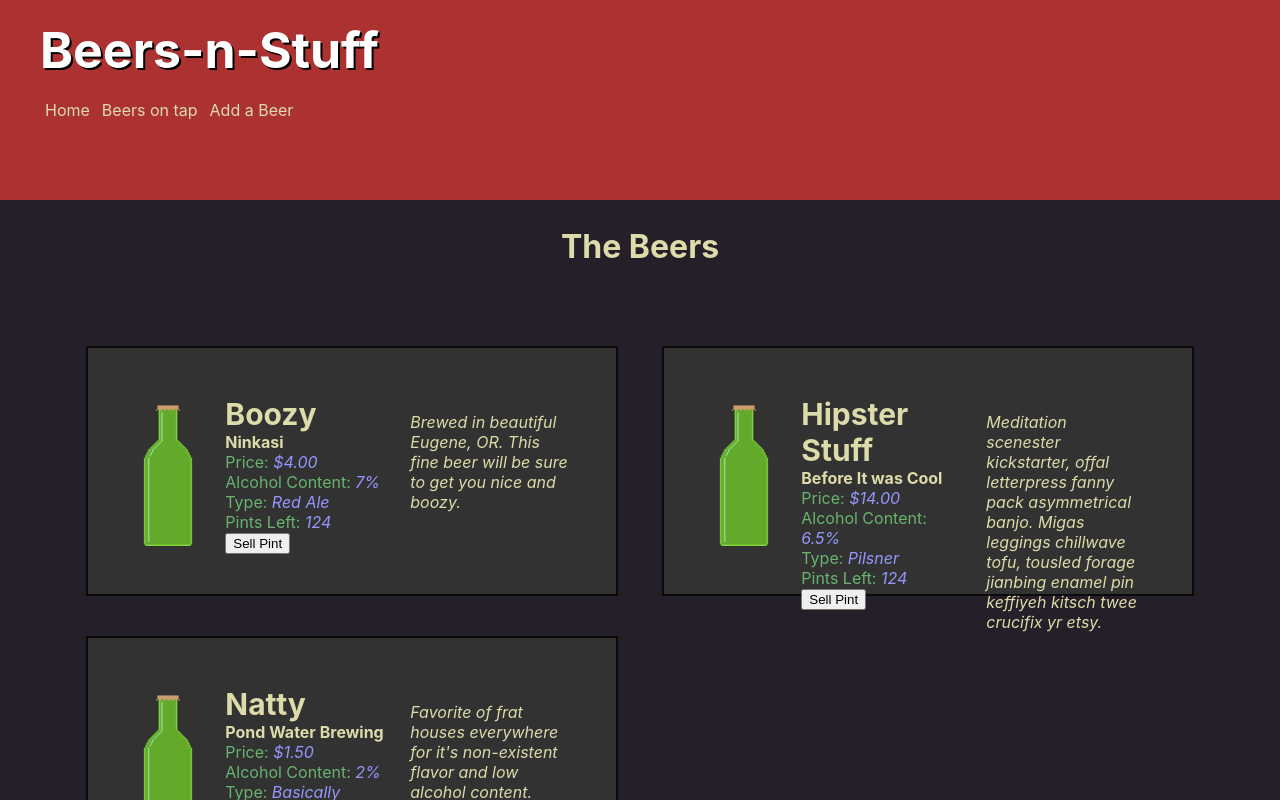
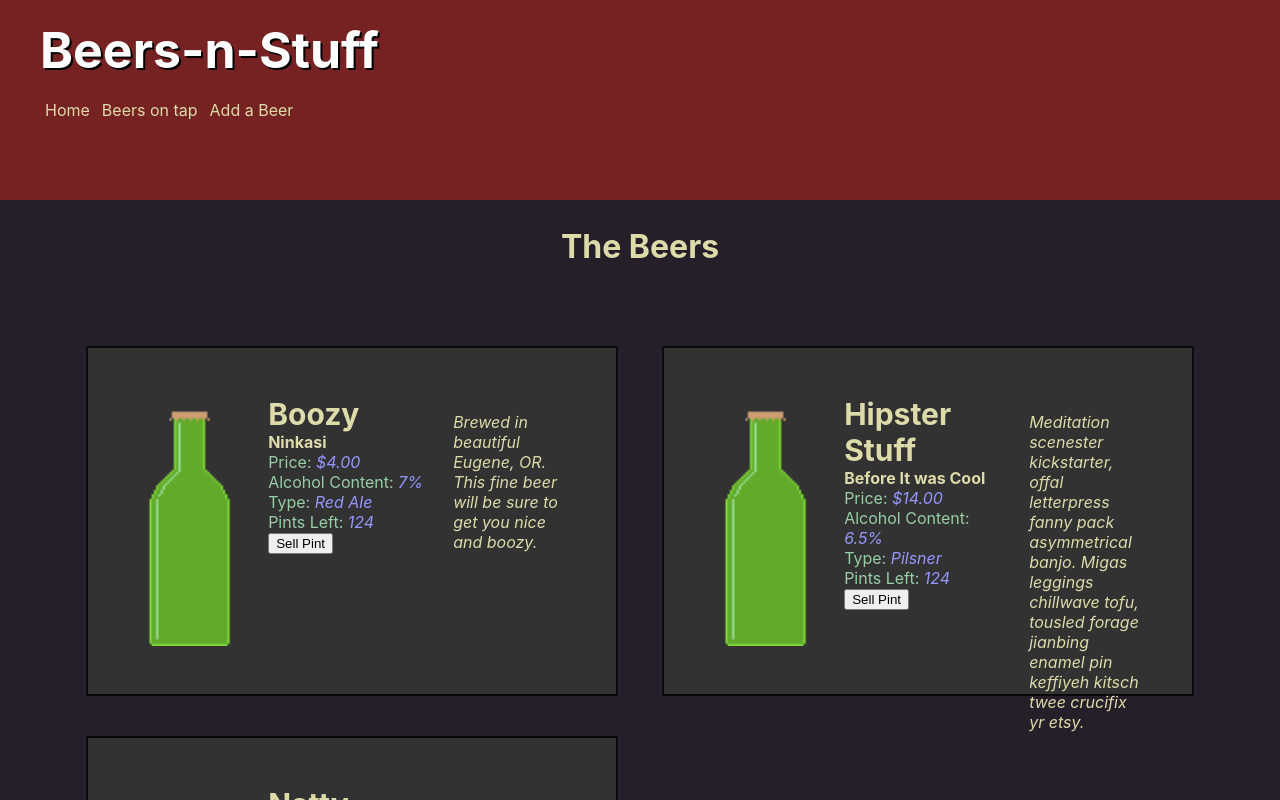
Before and after one commit to unfinishedideas/codereview13-14, a React (Create React App) app: page /#/beers in a window 1280 px wide. Shown: the top 800 px of the page. Built offline with nearby package versions, Linux system fonts and the light colour scheme.

Commit message:
change header and smalltext colors to better adhere to contrast standards

```diff
--- a/src/App.js
+++ b/src/App.js
@@ -7,7 +7,7 @@ import Error404 from './components/Error404';
 import { Switch, Route } from 'react-router-dom';
 
 
-const beers = [
+const initialBeers = [
   {
     name: 'Boozy',
     brand: 'Ninkasi',
@@ -41,7 +41,7 @@ class App extends React.Component {
   constructor(props) {
     super(props);
     this.state = {
-      masterBeerList: beers
+      masterBeerList: initialBeers
     };
     this.handleAddBeerToList = this.handleAddBeerToList.bind(this);
     this.handleSellPint = this.handleSellPint.bind(this);
--- a/src/components/Beer.jsx
+++ b/src/components/Beer.jsx
@@ -10,7 +10,7 @@ function Beer(props) {
     display: 'flex',
     width: '75%',
     margin: '20px auto',
-    height: '150px'
+    height: '250px'
   }
   const beerNameStyle = {
     margin: '0',
@@ -19,7 +19,7 @@ function Beer(props) {
   }
   const littleText = {
     margin: '0',
-    color: '#68b46f'
+    color: '#97CEA6'
   }
   const infoBoxStyle = {
     paddingRight: '25px'
@@ -29,7 +29,13 @@ function Beer(props) {
     color: 'rgb(150,150,255)',
   }
   const bottleStyle = {
-    paddingRight: '25px'
+    paddingRight: '25px',
+    height: '100%',
+    width: 'auto'
+  }
+
+  const sellPintButtonStyle = {
+
   }
 
   function sellPint(){
@@ -46,7 +52,7 @@ function Beer(props) {
         <p style={littleText}>Alcohol Content: <em style={infoTextStyle}>{props.alcoholContent}</em></p>
         <p style={littleText}>Type: <em style={infoTextStyle}>{props.type}</em></p>
         <p style={littleText}>Pints Left: <em style={infoTextStyle}>{props.pintsLeft}</em></p>
-        <button onClick={sellPint}>Sell Pint</button>
+        <button style={sellPintButtonStyle} onClick={sellPint}>Sell Pint</button>
       </div>
       <p><em>{props.promoText}</em></p>
     </div>
--- a/src/components/BeersContainer.jsx
+++ b/src/components/BeersContainer.jsx
@@ -37,7 +37,6 @@ function BeersContainer(props) {
     </div>
   )
 }
-// <Link style={linkStyle} to="/">Edit</Link>
 
 BeersContainer.propTypes = {
   masterBeerList: PropTypes.array.isRequired,
--- a/src/components/Header.jsx
+++ b/src/components/Header.jsx
@@ -5,9 +5,7 @@ import Nav from './Nav';
 function Header(props) {
   const headerStyle = {
     height: '200px',
-    // display: 'flex',
-    // alignItems: 'center',
-    backgroundColor: '#ac3232',
+    backgroundColor: '#772222',
     color: 'white'
   }
   const heroTextStyle = {
```
